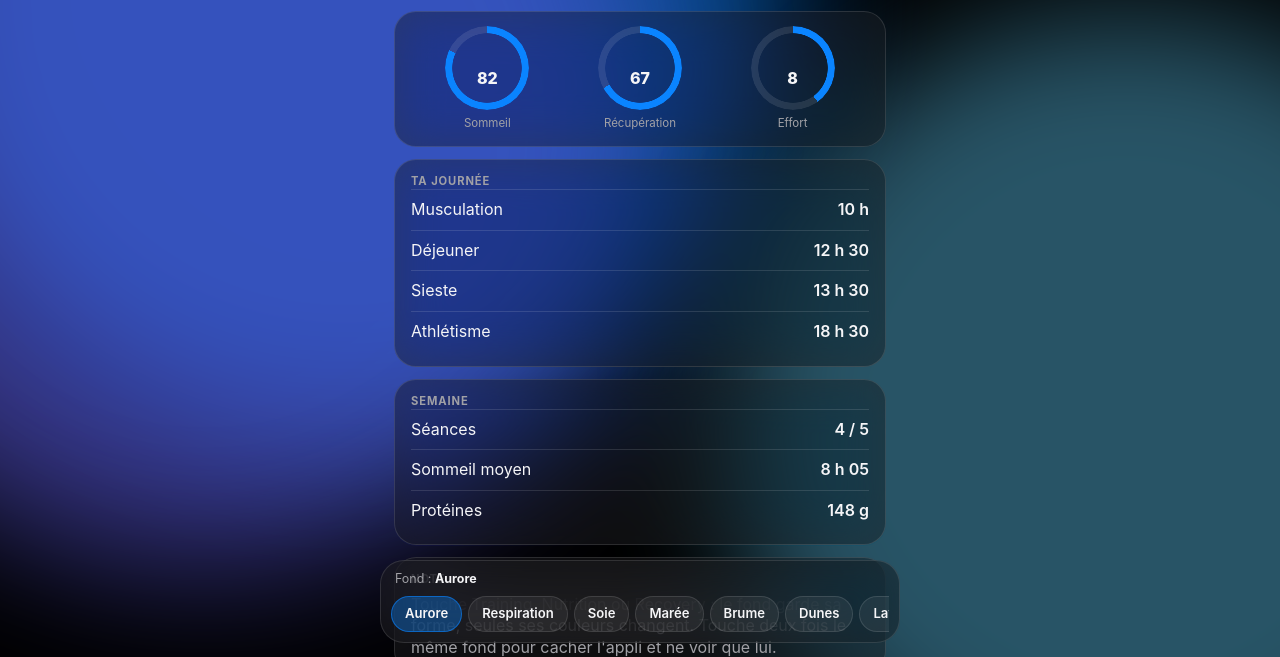
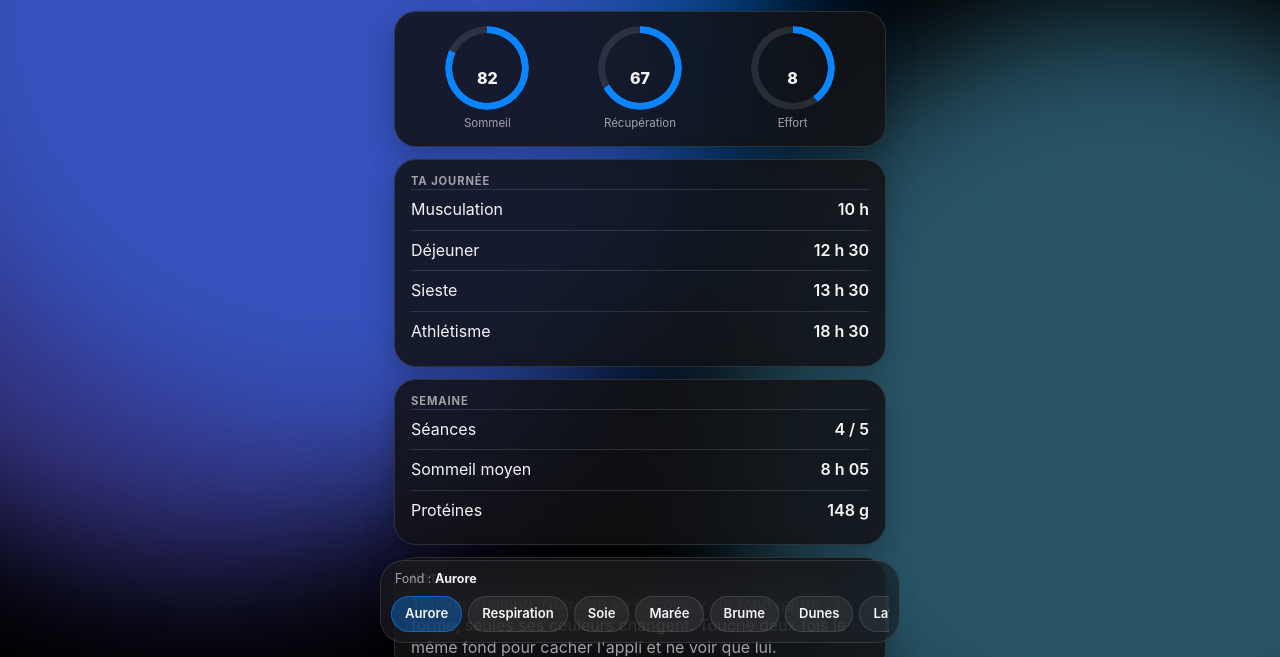
Before and after one commit to oscarbracq/recuperation, a plain HTML site: page labo/fonds/index.html in a window 1280 px wide. Shown: the part 143-800 px from the top of the page. Drawn offline with Linux system fonts and the light colour scheme.

Commit message:
Fonds : blocs de contenu presque opaques pour bien lire les chiffres (barres du haut et du bas inchangées)
Co-Authored-By: Claude Opus 5.5 <noreply@anthropic.com>

```diff
--- a/labo/fonds/index.html
+++ b/labo/fonds/index.html
@@ -84,7 +84,9 @@ main{position:relative;z-index:1;max-width:520px;margin:0 auto;padding:calc(10px
 .mods button.on{color:var(--fg)}.mods button.on b{opacity:1}
 .pill{position:absolute;top:4px;bottom:4px;left:4px;width:calc((100% - 8px)/3);border-radius:13px;background:rgba(255,255,255,.09);box-shadow:inset 0 0 0 1px rgba(255,255,255,.18);transition:transform .5s cubic-bezier(.3,.7,.25,1)}
 h1{font-size:1.9rem;margin:22px 4px 2px}.sub{color:var(--fg2);margin:0 4px 14px;font-size:.9rem}
-.card{background:var(--glass);backdrop-filter:blur(24px) saturate(1.6);-webkit-backdrop-filter:blur(24px) saturate(1.6);border:1px solid var(--line);border-radius:22px;padding:14px 16px;margin-bottom:12px}
+/* Les blocs de contenu sont presque opaques : le fond reste visible autour, mais il ne gêne jamais la lecture des chiffres.
+   (La barre du haut et la barre du bas gardent leur verre transparent.) */
+.card{background:rgba(18,18,20,.86);backdrop-filter:blur(30px) saturate(1.2);-webkit-backdrop-filter:blur(30px) saturate(1.2);box-shadow:0 10px 30px rgba(0,0,0,.25);border:1px solid var(--line);border-radius:22px;padding:14px 16px;margin-bottom:12px}
 .card .ey{font-size:.7rem;letter-spacing:.08em;text-transform:uppercase;color:var(--fg2);font-weight:700}
 .rings{display:flex;justify-content:space-around;text-align:center}
 .ring{width:84px;height:84px;border-radius:50%;display:grid;place-items:center;font-weight:800;font-size:1.25rem;background:conic-gradient(var(--c1) calc(var(--p)*1%),rgba(255,255,255,.1) 0);-webkit-mask:radial-gradient(circle,transparent 58%,#000 59%);mask:radial-gradient(circle,transparent 58%,#000 59%)}
```
